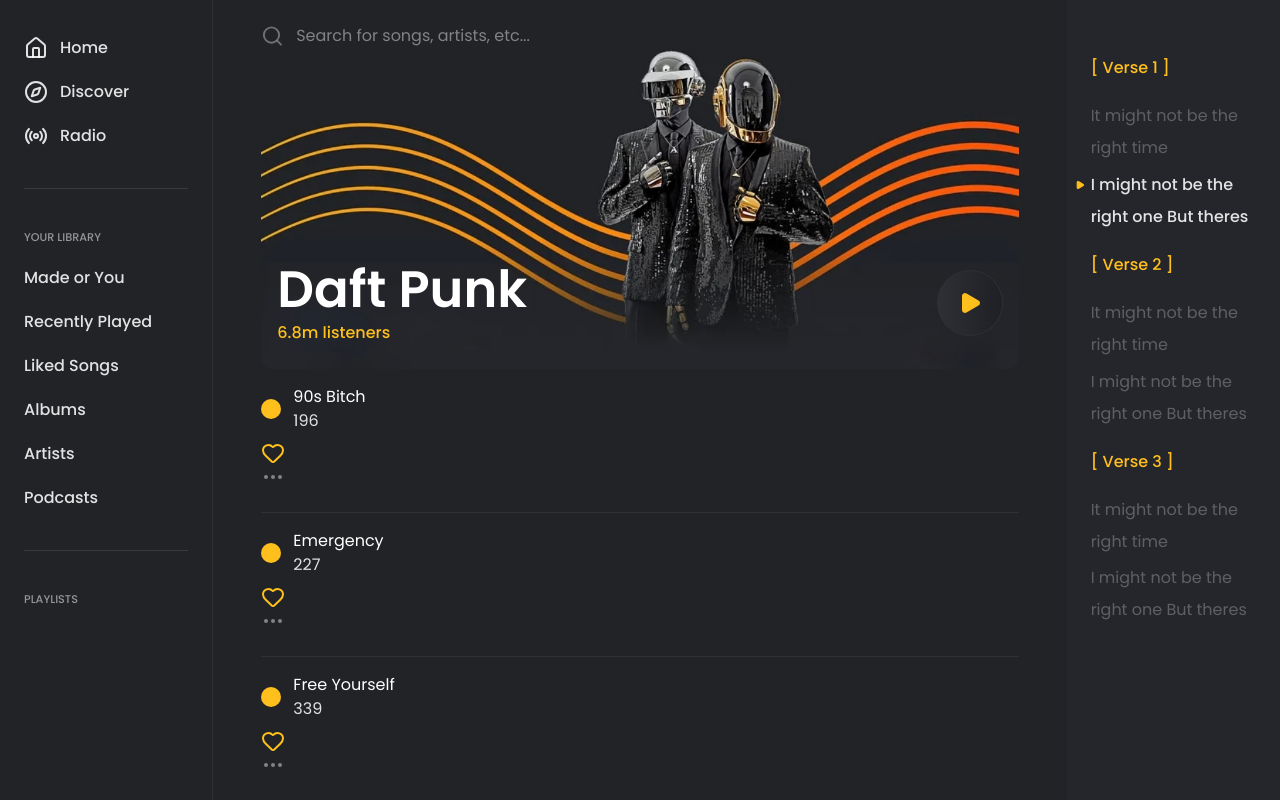
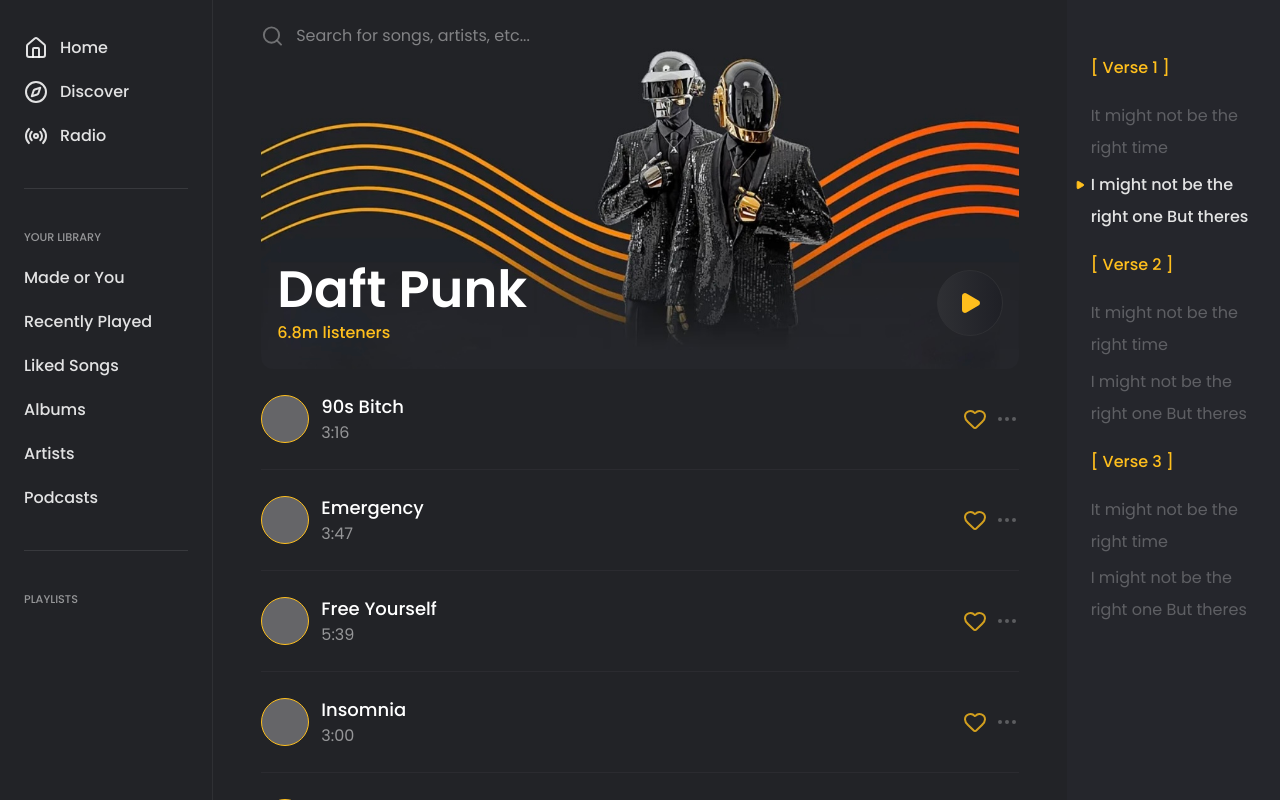
Before and after one commit to DiMoNiO04/spotify-clon, a React (Vite) app: page / in a window 1280 px wide. Shown: the top 800 px of the page. Built offline with nearby package versions, Linux system fonts and the light colour scheme.

Commit message:
feat: layout of the central panel

```diff
--- a/package.json
+++ b/package.json
@@ -11,6 +11,7 @@
   },
   "dependencies": {
     "@tailwindcss/vite": "^4.3.5",
+    "dayjs": "^1.11.23",
     "lucide-react": "^1.70.0",
     "mobx": "^7.1.4",
     "mobx-react-lite": "^5.1.2",
--- a/src/components/elements/trackItem/TrackItem.tsx
+++ b/src/components/elements/trackItem/TrackItem.tsx
@@ -1,25 +1,40 @@
 import type { ITrack } from '@/types/track.types';
+import dayjs from 'dayjs';
+import duration from 'dayjs/plugin/duration';
 import { Ellipsis, Heart } from 'lucide-react';
+
+dayjs.extend(duration);
 
 interface Props {
   track: ITrack;
 }
 
 export function TrackItem({ track }: Props) {
+  const formattedDuration = dayjs.duration(track.duration, 'seconds').format('m:ss');
+
   return (
-    <div className="border-b border-player-bg py-4">
-      <div className="flex items-center gap-3 mb-2">
-        <div className="size-5 bg-primary rounded-full" />
+    <div className="flex items-center justify-between border-b border-player-bg/70 py-6 last:border-0">
+      <div className="flex items-center gap-3">
+        <div className="size-12 bg-white/30 border border-primary rounded-full" />
         <div>
-          <div className="text-white">{track.name}</div>
-          <div>{track.duration}</div>
+          <div className="text-white text-lg font-medium">{track.name}</div>
+          <div className="opacity-60">{formattedDuration}</div>
         </div>
       </div>
 
-      <div>
-        <button>
-          <Heart className="text-primary hover:fill-primary" />
-          <Ellipsis className="opacity-50" />
+      <div className="flex items-center gap-2">
+        <button
+          type="button"
+          className="group"
+          aria-label="Like"
+        >
+          <Heart className="text-primary opacity-80 duration-300 hover:opacity-100 " />
+        </button>
+        <button
+          type="button"
+          aria-label="More options"
+        >
+          <Ellipsis className="opacity-30 duration-300 hover:opacity-100" />
         </button>
       </div>
     </div>
```
Also changed, not shown: 1 other file (tests, documents, lock files or other folders).
